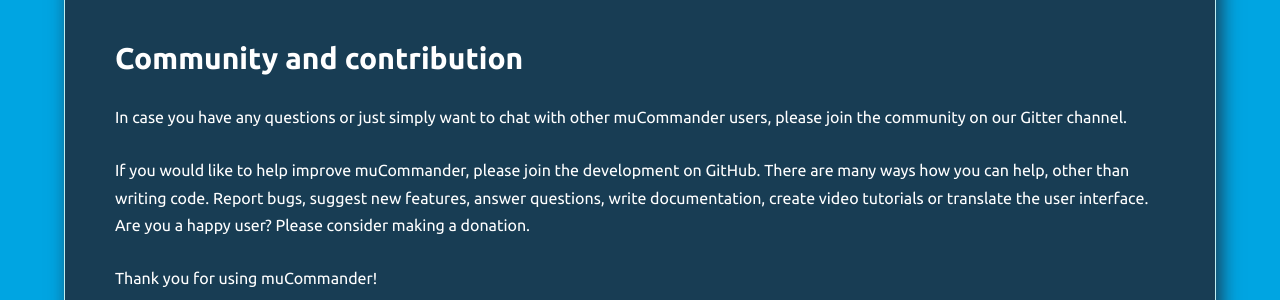
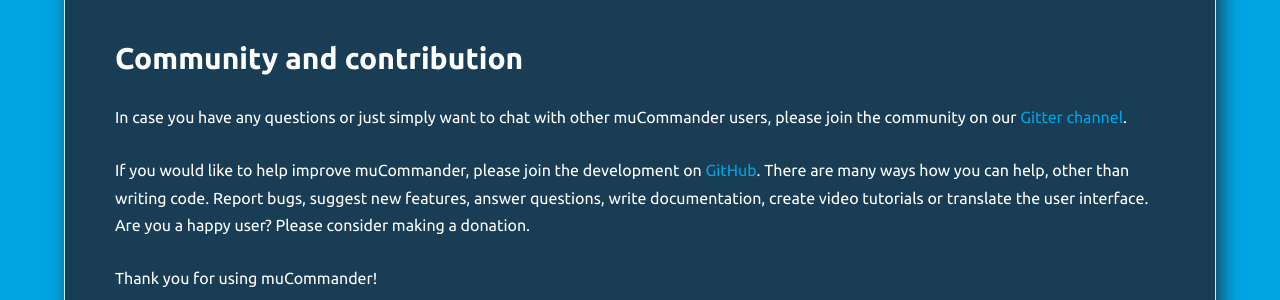
Before and after one commit to mucommander/mucommander.github.io, a Jekyll site: the page index.html, which Jekyll copies as it is, in a window 1280 px wide. Shown: the part 1673-1973 px from the top of the page. Built offline with Jekyll 4.4.1, drawn with Linux system fonts in a browser that asks for light colours; part of the change alters nothing that is shown.

```diff
--- a/index.html
+++ b/index.html
@@ -207,8 +207,8 @@
         </section>
         <section id="community">
             <h2>Community and contribution</h2>
-            <p>In case you have any questions or just simply want to chat with other muCommander users, please join the community on our Gitter channel.</p>
-            <p>If you would like to help improve muCommander, please join the development on GitHub. There are many ways how you can help, other than writing code.
+            <p>In case you have any questions or just simply want to chat with other muCommander users, please join the community on our <a href="https://gitter.im/mucommander" target="_blank" rel="nofollow">Gitter channel</a>.</p>
+            <p>If you would like to help improve muCommander, please join the development on <a href="https://github.com/mucommander/mucommander#mucommander" target="_blank">GitHub</a>. There are many ways how you can help, other than writing code.
                 Report bugs, suggest new features, answer questions, write documentation, create video tutorials or translate the user interface.<br/>
                 Are you a happy user? Please consider making a donation.</p>
             <p>Thank you for using muCommander!</p>
```
